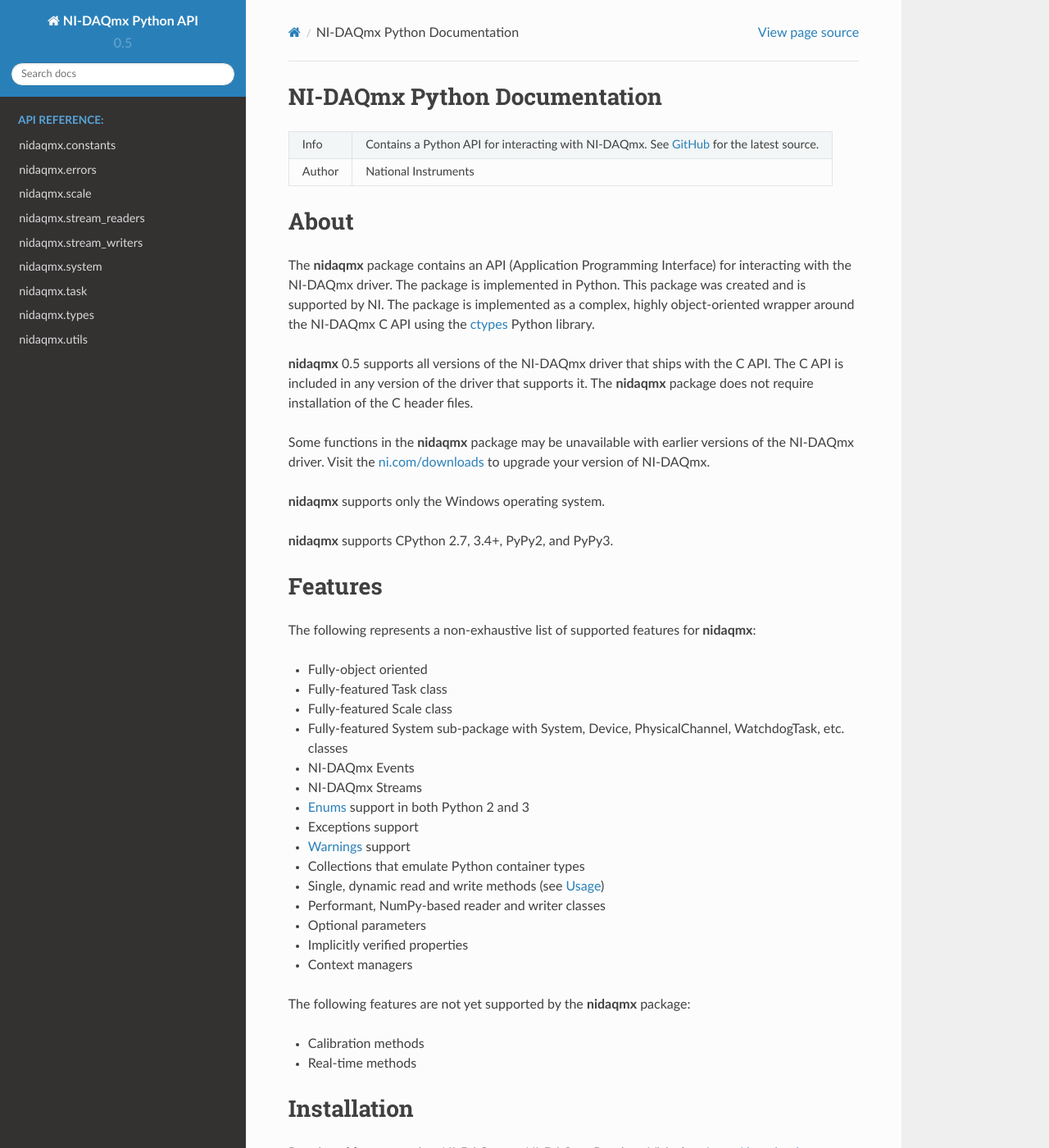
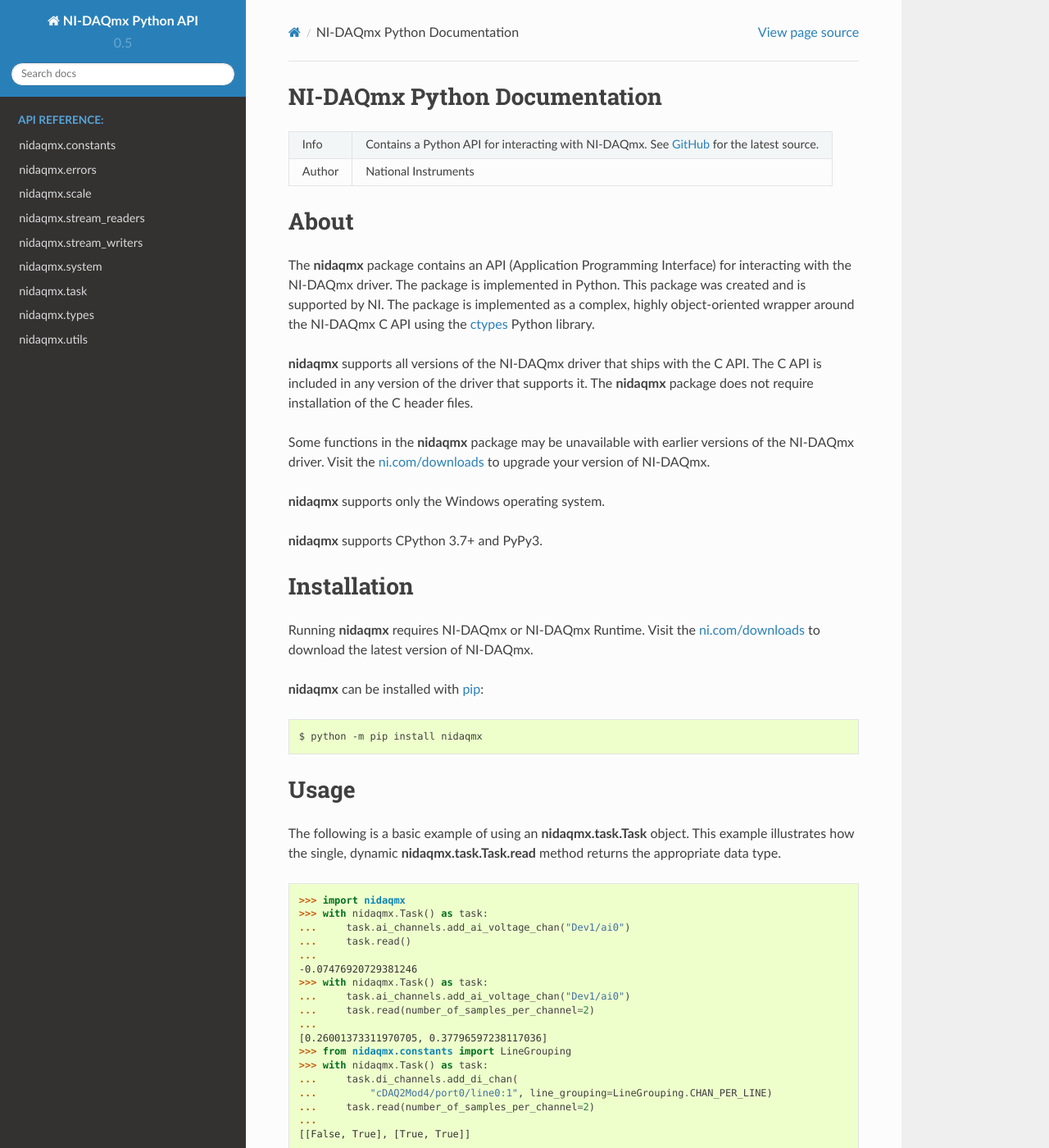
Before and after one commit to ni/nidaqmx-python, a Sphinx documentation site: the page built from docs/index.rst, in a window 1280 px wide and 1400 px high. Shown: the whole window at 82% size. Built offline with Sphinx 7.4.7 and the Read the Docs theme 2.0.0, drawn with Linux system fonts in a browser that asks for light colours; some of the changed lines change nothing that is shown; some of the changed text lies outside the part shown.

Commit message:
update documentation

```diff
--- a/README.rst
+++ b/README.rst
@@ -12,8 +12,8 @@
 complex, highly object-oriented wrapper around the NI-DAQmx C API using the
 `ctypes <https://docs.python.org/2/library/ctypes.html>`_ Python library.
 
-**nidaqmx** 0.5 supports all versions of the NI-DAQmx driver that ships with the
-C API. The C API is included in any version of the driver that supports it. The
+**nidaqmx** supports all versions of the NI-DAQmx driver that ships with the C
+API. The C API is included in any version of the driver that supports it. The
 **nidaqmx** package does not require installation of the C header files.
 
 Some functions in the **nidaqmx** package may be unavailable with earlier
@@ -23,7 +23,7 @@
 
 **nidaqmx** supports only the Windows operating system.
 
-**nidaqmx** supports CPython 2.7, 3.4+, PyPy2, and PyPy3.
+**nidaqmx** supports CPython 3.7+ and PyPy3.
 
 Installation
 ============
@@ -35,15 +35,6 @@
 **nidaqmx** can be installed with `pip <http://pypi.python.org/pypi/pip>`_::
 
   $ python -m pip install nidaqmx
-
-Or **easy_install** from
-`setuptools <http://pypi.python.org/pypi/setuptools>`_::
-
-  $ python -m easy_install nidaqmx
-
-You also can download the project source and run::
-
-  $ python setup.py install
 
 .. _usage-section:
 
--- a/docs/README.rst
+++ /dev/null
@@ -1,201 +0,0 @@
-===========  =================================================================================================================================
-Info         Contains a Python API for interacting with NI-DAQmx. See `GitHub <https://github.com/ni/nidaqmx-python/>`_ for the latest source.
-Author       National Instruments
-===========  =================================================================================================================================
-
-About
-=====
-
-The **nidaqmx** package contains an API (Application Programming Interface)
-for interacting with the NI-DAQmx driver. The package is implemented in Python.
-This package was created and is supported by NI. The package is implemented as a
-complex, highly object-oriented wrapper around the NI-DAQmx C API using the
-`ctypes <https://docs.python.org/2/library/ctypes.html>`_ Python library.
-
-**nidaqmx** 0.5 supports all versions of the NI-DAQmx driver that ships with the
-C API. The C API is included in any version of the driver that supports it. The
-**nidaqmx** package does not require installation of the C header files.
-
-Some functions in the **nidaqmx** package may be unavailable with earlier
-versions of the NI-DAQmx driver. Visit the
-`ni.com/downloads <http://www.ni.com/downloads/>`_ to upgrade your version of
-NI-DAQmx.
-
-**nidaqmx** supports only the Windows operating system.
-
-**nidaqmx** supports CPython 2.7, 3.4+, PyPy2, and PyPy3.
-
-Features
-========
-The following represents a non-exhaustive list of supported features for **nidaqmx**:
-
-- Fully-object oriented
-- Fully-featured Task class
-- Fully-featured Scale class
-- Fully-featured System sub-package with System, Device, PhysicalChannel, WatchdogTask, etc. classes
-- NI-DAQmx Events
-- NI-DAQmx Streams
-- `Enums <https://docs.python.org/3/library/enum.html>`_ support in both Python 2 and 3
-- Exceptions support
-- `Warnings <https://docs.python.org/2/library/warnings.html>`_ support
-- Collections that emulate Python container types
-- Single, dynamic read and write methods (see :ref:`usage-section`)
-- Performant, NumPy-based reader and writer classes
-- Optional parameters
-- Implicitly verified properties
-- Context managers
-
-The following features are not yet supported by the **nidaqmx** package:
-
-- Calibration methods
-- Real-time methods
-
-Installation
-============
-
-Running **nidaqmx** requires NI-DAQmx or NI-DAQmx Runtime. Visit the
-`ni.com/downloads <http://www.ni.com/downloads/>`_ to download the latest version
-of NI-DAQmx.
-
-**nidaqmx** can be installed with `pip <http://pypi.python.org/pypi/pip>`_::
-
-  $ python -m pip install nidaqmx
-
-Or **easy_install** from
-`setuptools <http://pypi.python.org/pypi/setuptools>`_::
-
-  $ python -m easy_install nidaqmx
-
-You also can download the project source and run::
-
-  $ python setup.py install
-
-.. _usage-section:
-
-Usage
-=====
-The following is a basic example of using an :py:class:`nidaqmx.task.Task` object.
-This example illustrates how the single, dynamic :py:meth:`nidaqmx.task.Task.read`
-method returns the appropriate data type.
-
-.. code-block:: python
-
-  >>> import nidaqmx
-  >>> with nidaqmx.Task() as task:
-  ...     task.ai_channels.add_ai_voltage_chan("Dev1/ai0")
-  ...     task.read()
-  ...
-  -0.07476920729381246
-  >>> with nidaqmx.Task() as task:
-  ...     task.ai_channels.add_ai_voltage_chan("Dev1/ai0")
-  ...     task.read(number_of_samples_per_channel=2)
-  ...
-  [0.26001373311970705, 0.37796597238117036]
-  >>> from nidaqmx.constants import LineGrouping
-  >>> with nidaqmx.Task() as task:
-  ...     task.di_channels.add_di_chan(
-  ...         "cDAQ2Mod4/port0/line0:1", line_grouping=LineGrouping.CHAN_PER_LINE)
-  ...     task.read(number_of_samples_per_channel=2)
-  ...
-  [[False, True], [True, True]]
-
-A single, dynamic :py:meth:`nidaqmx.task.Task.write` method also exists.
-
-.. code-block:: python
-
-  >>> import nidaqmx
-  >>> from nidaqmx.types import CtrTime
-  >>> with nidaqmx.Task() as task:
-  ...     task.co_channels.add_co_pulse_chan_time("Dev1/ctr0")
-  ...     sample = CtrTime(high_time=0.001, low_time=0.001)
-  ...     task.write(sample)
-  ...
-  1
-  >>> with nidaqmx.Task() as task:
-  ...     task.ao_channels.add_ao_voltage_chan("Dev1/ao0")
-  ...     task.write([1.1, 2.2, 3.3, 4.4, 5.5], auto_start=True)
-  ...
-  5
-
-Consider using the :py:mod:`nidaqmx.stream_readers` and :py:mod:`nidaqmx.stream_writers`
-classes to increase the performance of your application, which accept pre-allocated
-NumPy arrays.
-
-Following is an example of using an :py:class:`nidaqmx.system.System` object.
-
-.. code-block:: python
-
-  >>> import nidaqmx.system
-  >>> system = nidaqmx.system.System.local()
-  >>> system.driver_version
-  DriverVersion(major_version=16L, minor_version=0L, update_version=0L)
-  >>> for device in system.devices:
-  ...     print(device)
-  ...
-  Device(name=Dev1)
-  Device(name=Dev2)
-  Device(name=cDAQ1)
-  >>> import collections
-  >>> isinstance(system.devices, collections.Sequence)
-  True
-  >>> device = system.devices['Dev1']
-  >>> device == nidaqmx.system.Device('Dev1')
-  True
-  >>> isinstance(device.ai_physical_chans, collections.Sequence)
-  True
-  >>> phys_chan = device.ai_physical_chans['ai0']
-  >>> phys_chan
-  PhysicalChannel(name=Dev1/ai0)
-  >>> phys_chan == nidaqmx.system.PhysicalChannel('Dev1/ai0')
-  True
-  >>> phys_chan.ai_term_cfgs
-  [<TerminalConfiguration.RSE: 10083>, <TerminalConfiguration.NRSE: 10078>, <TerminalConfiguration.DIFFERENTIAL: 10106>]
-  >>> from enum import Enum
-  >>> isinstance(phys_chan.ai_term_cfgs[0], Enum)
-  True
-
-Support / Feedback
-==================
-
-The **nidaqmx** package is supported by NI. For support for **nidaqmx**, open
-a request through the NI support portal at `ni.com <http://www.ni.com>`_.
-
-Bugs / Feature Requests
-=======================
-
-To report a bug or submit a feature request, please use the
-`GitHub issues page <https://github.com/ni/nidaqmx-python/issues>`_.
-
-Information to Include When Asking for Help
--------------------------------------------
-
-Please include **all** of the following information when opening an issue:
-
-- Detailed steps on how to reproduce the problem and full traceback, if
-  applicable.
-- The python version used::
-
-  $ python -c "import sys; print(sys.version)"
-
-- The versions of the **nidaqmx**, numpy, six and enum34 packages used::
-
-  $ python -m pip list
-
-- The version of the NI-DAQmx driver used. Follow
-  `this KB article <http://digital.ni.com/express.nsf/bycode/ex8amn>`_
-  to determine the version of NI-DAQmx you have installed.
-- The operating system and version, for example Windows 7, CentOS 7.2, ...
-
-Additional Documentation
-========================
-Refer to the `NI-DAQmx Help <http://digital.ni.com/express.nsf/bycode/exagg4>`_
-for API-agnostic information about NI-DAQmx or measurement concepts.
-
-NI-DAQmx Help installs only with the full version of NI-DAQmx.
-
-License
-=======
-**nidaqmx** is licensed under an MIT-style license (see
-`LICENSE <https://github.com/ni/nidaqmx-python/blob/master/LICENSE>`_).
-Other incorporated projects may be licensed under different licenses. All
-licenses allow for non-commercial and commercial use.
--- a/docs/conf.py
+++ b/docs/conf.py
@@ -49,7 +49,7 @@
 
 # General information about the project.
 project = u'NI-DAQmx Python API'
-copyright = u'2017, National Instruments'
+copyright = u'2022, National Instruments'
 author = u'National Instruments'
 
 # The version info for the project you're documenting, acts as replacement for
@@ -58,8 +58,9 @@
 #
 # The short X.Y version.
 version = u'0.5'
-# The full version, including alpha/beta/rc tags.
-release = u'0.5.0'
+# The full version. Since we adhere to semver, there is no reason to make this
+# more specific.
+release = u'0.5'
 
 # The language for content autogenerated by Sphinx. Refer to documentation
 # for a list of supported languages.
--- a/docs/index.rst
+++ b/docs/index.rst
@@ -6,7 +6,7 @@
 NI-DAQmx Python Documentation
 =============================
 
-.. include:: README.rst
+.. include:: ../README.rst
 
 .. toctree::
    :maxdepth: 3
```
Also changed, not shown: 1 other file.
